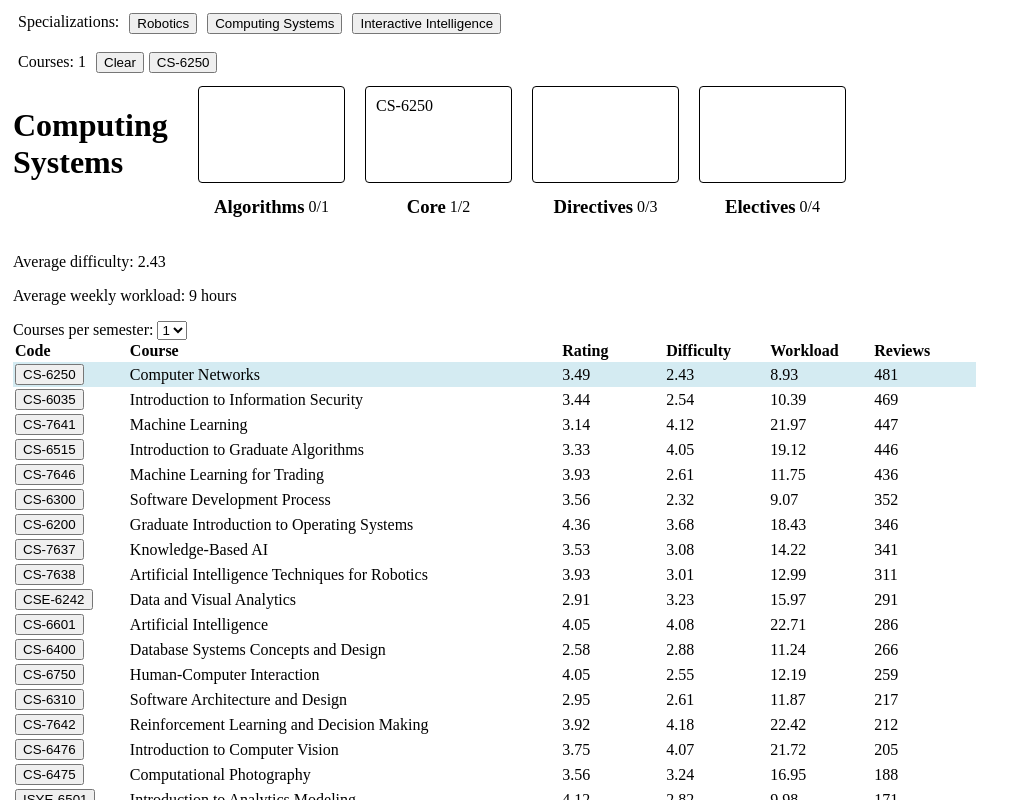
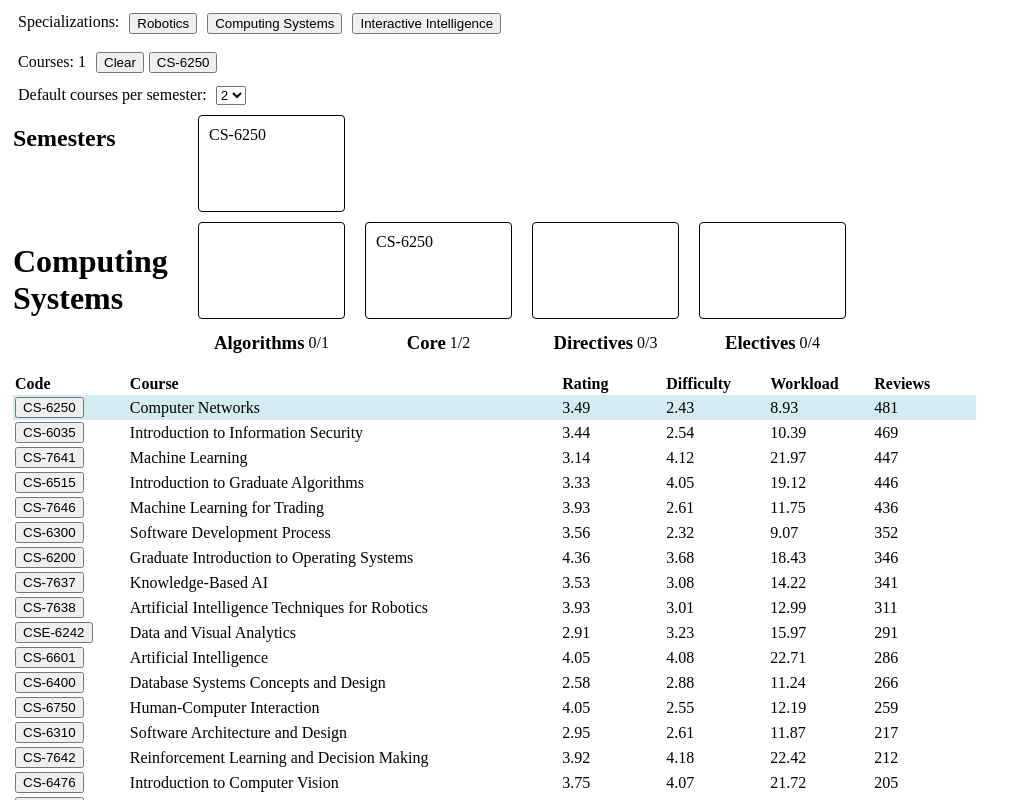
Before and after one commit to davidbrackbill/OMSChecklist, a SvelteKit app: page / in a window 1280 px wide. Both pictures are taken after a click on the button "CS-6250". Shown: the top 800 px of the page, without its empty margins (0-1026 px from the left). Built offline with nearby package versions, Linux system fonts and the light colour scheme.

Commit message:
Basic sortability; no statistics

```diff
--- /dev/null
+++ b/src/lib/Semesters.svelte
@@ -0,0 +1,40 @@
+<script>
+    import Sortable from "sortablejs";
+    export let active_courses, course_load;
+
+    $: semesters = divide_courses(active_courses, course_load);
+    function divide_courses(active_courses, course_load) {
+        let arr = Array.from(active_courses);
+        let res = [];
+        while (arr.length) {
+            res.push(arr.splice(0, course_load));
+        }
+        return res;
+    }
+
+    function init_sortable(list) {
+        return new Sortable(list, {
+            group: "shared",
+            animation: 150,
+        });
+    }
+</script>
+
+{#each semesters as semester}
+    <div use:init_sortable class="table mb-20">
+        {#each semester as course}
+            <div>{course}</div>
+        {/each}
+    </div>
+{/each}
+
+<style>
+    .table {
+        width: 125px;
+        height: 75px;
+        border: 1px solid black;
+        margin: 10px;
+        padding: 10px;
+        border-radius: 4px;
+    }
+</style>
--- a/src/routes/+page.svelte
+++ b/src/routes/+page.svelte
@@ -5,7 +5,8 @@
         course_codes,
         sorted_courses,
     } from "../lib/data.js";
-    import BucketDivider from "../lib/BucketDivider.svelte";
+    import Semesters from "$lib/Semesters.svelte";
+    import BucketDivider from "$lib/BucketDivider.svelte";
 
     let sort_criteria = ["Reviews", "desc"];
     function sort(column) {
@@ -17,7 +18,7 @@
         }
     }
 
-    let course_load = 1;
+    let course_load = 2;
     let active_courses = new Set();
     const clear_courses = () => {
         active_courses.clear();
@@ -29,20 +30,6 @@
             : active_courses.add(item);
         active_courses = active_courses;
     }
-    $: average_difficulty = active_courses.size
-        ? [...active_courses].reduce(
-              (a, b) => a + courses[b]["Difficulty"],
-              0,
-          ) / active_courses.size
-        : 0;
-    $: average_workload = active_courses.size
-        ? (Math.min(course_load, active_courses.size) *
-              [...active_courses].reduce(
-                  (a, b) => a + courses[b]["Workload"],
-                  0,
-              )) /
-          active_courses.size
-        : 0;
 
     let active_specs = new Set(["Computing Systems"]);
     function toggle_specs(item) {
@@ -52,16 +39,16 @@
         active_specs = active_specs;
     }
 
-    let active_rows = course_codes;
-    let active_spec = ["", ""];
+    let active_table_rows = course_codes;
+    let active_bucket = ["", ""];
     function toggle_rows(spec, category) {
-        let [s, c] = active_spec;
+        let [s, c] = active_bucket;
         if (s === spec && c === category) {
-            active_rows = course_codes;
-            active_spec = ["", ""];
+            active_table_rows = course_codes;
+            active_bucket = ["", ""];
         } else {
-            active_spec = [spec, category];
-            active_rows = specs[spec][category]["courses"];
+            active_bucket = [spec, category];
+            active_table_rows = specs[spec][category]["courses"];
         }
     }
 
@@ -86,25 +73,33 @@
     {/each}
 </div>
 
+<label class="m-5">Default courses per semester:</label>
+<select name="course_load" id="course_load" bind:value={course_load}>
+    {#each { length: 3 } as _, i}
+        <option value={i + 1} selected={i + 1 === course_load ? "selected" : ""}
+            >{i + 1}
+        </option>
+    {/each}
+</select>
+
+<div class="flex">
+    <h2 class="w-175">Semesters</h2>
+    <Semesters {active_courses} {course_load} />
+</div>
 
 {#each active_specs as name}
-    <BucketDivider {name} {toggle_rows} {active_courses} {active_spec} />
+    <BucketDivider
+        {name}
+        {toggle_rows}
+        {active_courses}
+        active_spec={active_bucket}
+    />
 {/each}
 {#if active_specs.size == 0}
     <div class="flex">
         <p>Select a specialization!</p>
     </div>
 {/if}
-
-<p>Average difficulty: {average_difficulty.toFixed(2)}</p>
-<p>Average weekly workload: {Math.ceil(average_workload)} hours</p>
-
-<label>Courses per semester:</label>
-<select name="course_load" id="course_load" bind:value={course_load}>
-    {#each { length: 3 } as _, i}
-        <option value={i + 1}>{i + 1}</option>
-    {/each}
-</select>
 
 <table cellspacing="0" cellpadding="0">
     <tr class="bold">
@@ -116,7 +111,7 @@
         <td on:click={() => sort("Reviews")}>Reviews</td>
     </tr>
     {#each sorted_courses[sort_criteria.join("_")] as { Course, Code, Rating, Difficulty, Workload, Reviews }}
-        {#if active_rows.has(Code)}
+        {#if active_table_rows.has(Code)}
             <tr
                 on:click={() => toggle_courses(Code)}
                 class={row_class(Code, active_courses)}
@@ -133,7 +128,6 @@
 </table>
 
 <style>
-
     /* Scopes */
     td {
         padding: 2px;
```
Also changed, not shown: src/lib/Semester.svelte (added, +8 -0 lines).
